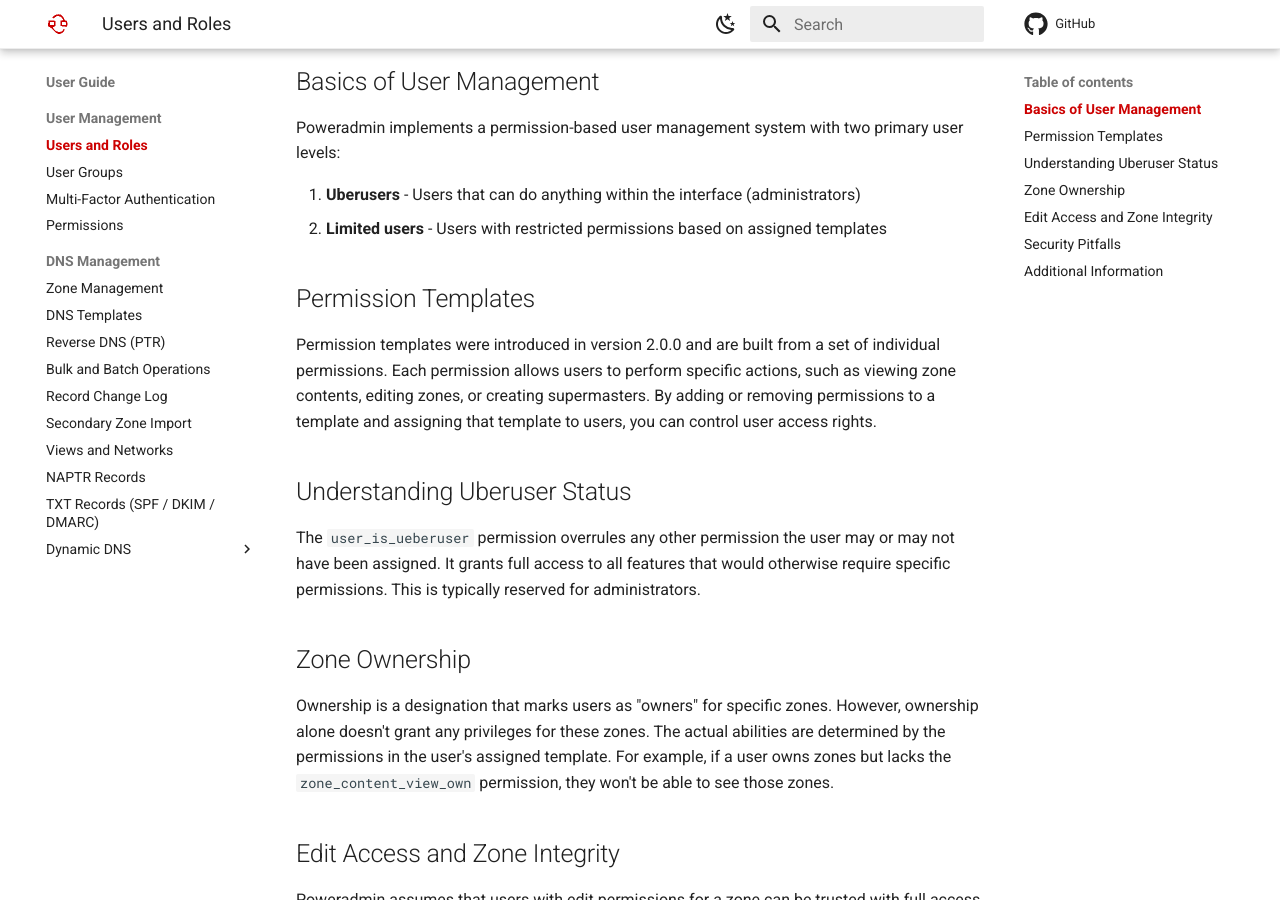
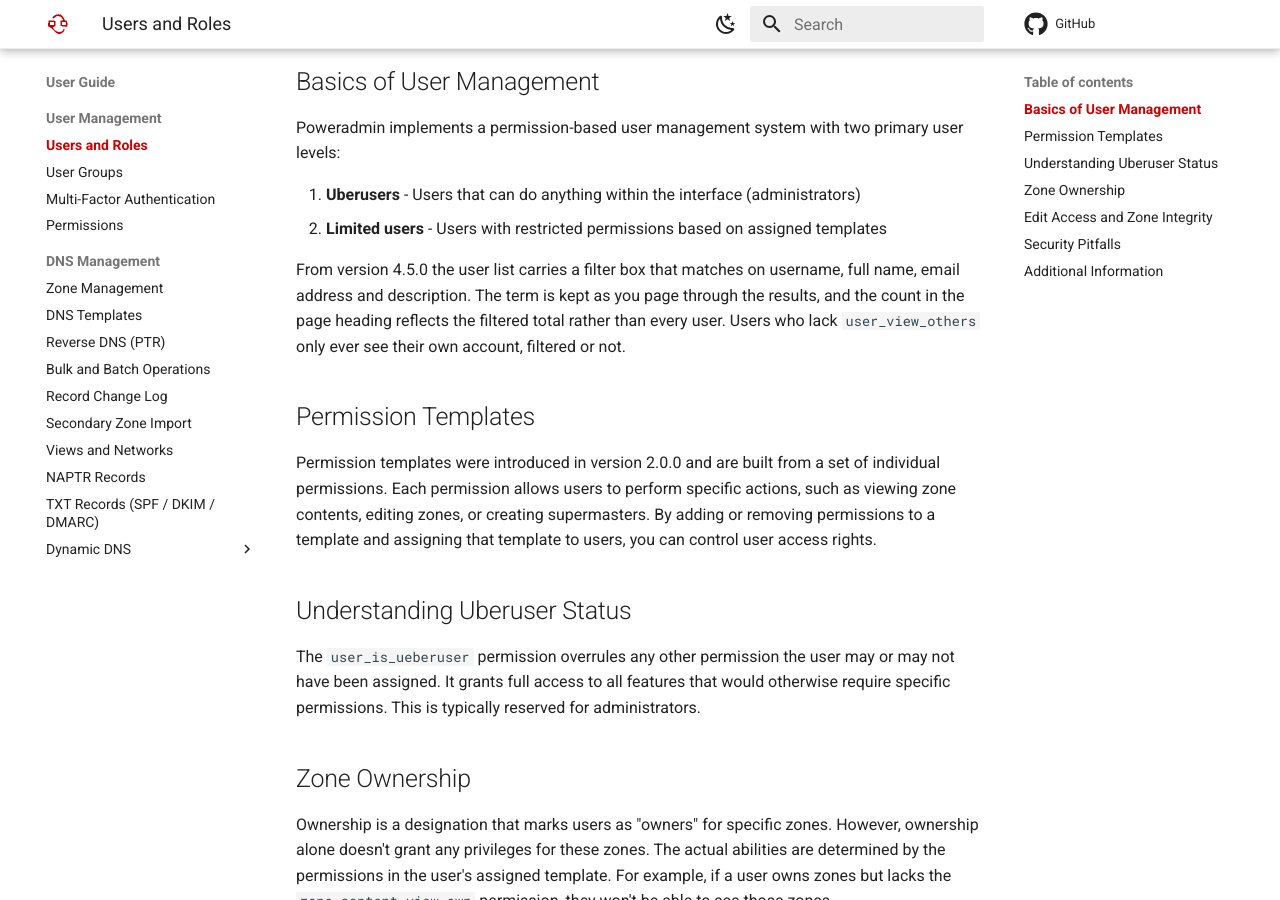
Before and after one commit to poweradmin/poweradmin-docs, an MkDocs documentation site: the page built from docs/user-guide/users-roles.md, in a window 1280 px wide and 900 px high, scrolled down 666 px. Built offline with MkDocs 1.6.1 and Material for MkDocs 9.7.7, drawn with Linux system fonts in a browser that asks for light colours; comment, search, counter and statistics services are not loaded.

Commit message:
docs(users): document the user list filter

```diff
--- a/docs/user-guide/users-roles.md
+++ b/docs/user-guide/users-roles.md
@@ -10,6 +10,11 @@
 
 1. **Uberusers** - Users that can do anything within the interface (administrators)
 2. **Limited users** - Users with restricted permissions based on assigned templates
+
+From version 4.5.0 the user list carries a filter box that matches on username, full name,
+email address and description. The term is kept as you page through the results, and the
+count in the page heading reflects the filtered total rather than every user. Users who
+lack `user_view_others` only ever see their own account, filtered or not.
 
 ## Permission Templates
 
```
